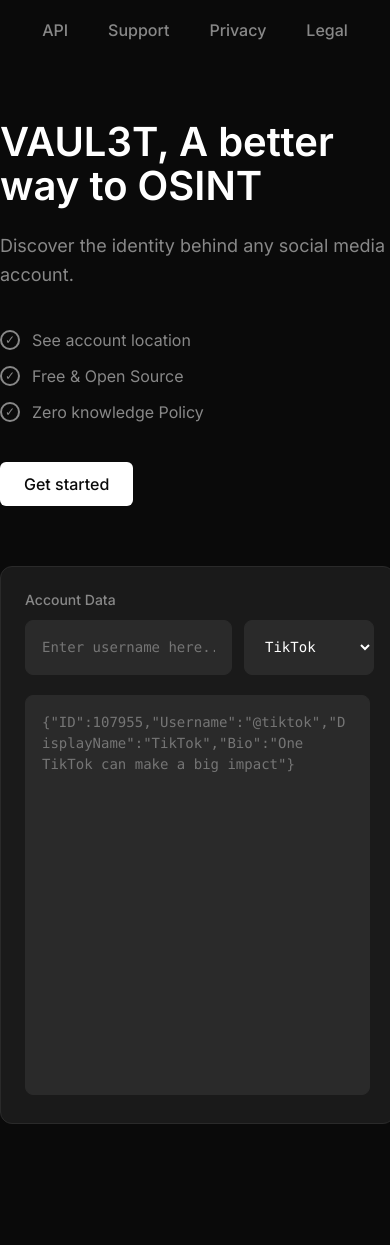
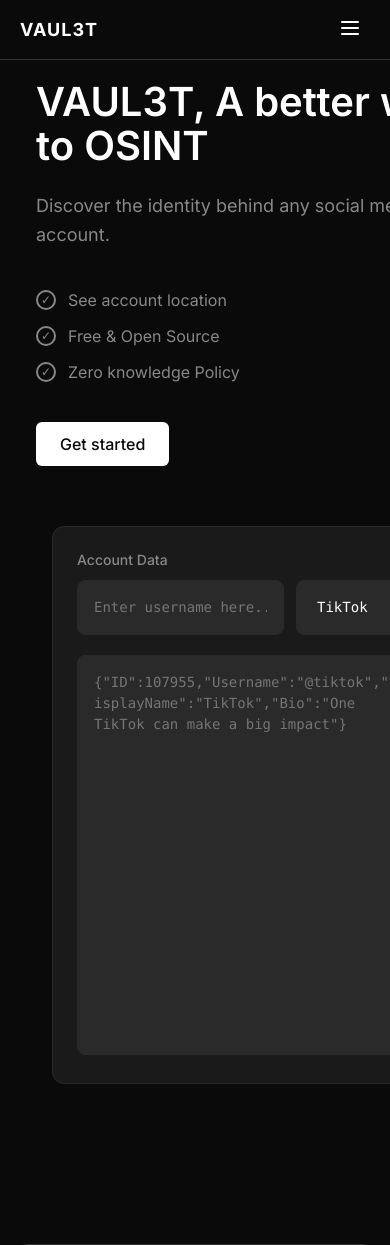
Before and after one commit to osintlarp/main, a Flask app: page / in a window 390 px wide; the page is wider, and only the part inside the window is pictured. Shown: the top 1245 px of that part. Run offline with Flask 3, Linux system fonts and the light colour scheme.

Commit message:
Update index.html

```diff
--- a/templates/index.html
+++ b/templates/index.html
@@ -20,8 +20,8 @@
 :root{--text-primary:#ffffff;--text-secondary:#888888;--bg-primary:#0a0a0a;--bg-secondary:#1a1a1a;--border-color:#333333;--accent-color:#4f46e5}
 *{margin:0;padding:0;box-sizing:border-box}
 body{background-color:var(--bg-primary);color:var(--text-primary);font-family:'Inter',sans-serif;min-height:100vh;display:flex;flex-direction:column}
-.container{display:grid;grid-template-columns:1fr 1fr;gap:40px;max-width:900px;margin:0 auto;align-items:center;min-height:100vh}
-.left-panel,.right-panel{justify-self:center}
+.container{display:grid;grid-template-columns:1fr 1fr;gap:40px;max-width:900px;margin:0 auto;align-items:center;min-height:100vh;padding:0 20px}
+.left-panel,.right-panel{justify-self:center;width:100%}
 .left-panel{max-width:600px}
 .right-panel{max-width:500px}
 .hero-title{font-size:4rem;font-weight:600;line-height:1.1;margin-bottom:24px;text-align:left}
@@ -58,12 +58,54 @@
 .footer{width:100%;text-align:center;padding:20px 0;border-top:1px solid var(--border-color);margin-top:auto}
 .footer a{color:var(--text-secondary);margin:0 15px;font-size:20px;text-decoration:none;transition:color .2s ease}
 .footer a:hover{color:var(--text-primary)}
-@media(max-width:1024px){.container{grid-template-columns:1fr;gap:60px;padding:60px 0}.features-grid{grid-template-columns:repeat(2,1fr)}}
-@media(max-width:768px){.hero-title{font-size:3rem}.features-grid{grid-template-columns:1fr;gap:20px}.feature-card{border-radius:0;margin-left:-20px;margin-right:-20px;width:calc(100% + 40px)}.features-section{padding:0 20px}}
-@media(max-width:480px){.hero-title{font-size:2.5rem}.feature-card{margin-left:-16px;margin-right:-16px;width:calc(100% + 32px)}}
+
+.mobile-header{display:none;position:fixed;top:0;left:0;right:0;height:60px;background-color:var(--bg-primary);border-bottom:1px solid var(--border-color);align-items:center;justify-content:space-between;padding:0 20px;z-index:1000}
+.mobile-logo{font-size:18px;font-weight:700;letter-spacing:1px}
+.menu-button{background:none;border:none;color:#fff;cursor:pointer;padding:8px}
+.menu-button svg{width:24px;height:24px;stroke:currentColor}
+.mobile-nav{position:fixed;top:60px;left:0;right:0;background:var(--bg-primary);border-bottom:1px solid var(--border-color);padding:20px;transform:translateY(-100%);opacity:0;transition:all .3s ease;z-index:999;pointer-events:none}
+.mobile-nav.active{transform:translateY(0);opacity:1;pointer-events:auto}
+.mobile-nav ul{list-style:none;display:flex;flex-direction:column;gap:16px}
+.mobile-nav li a{color:var(--text-secondary);text-decoration:none;font-weight:500;font-size:16px;display:block;padding:8px 0}
+
+@media(max-width:1024px){.container{grid-template-columns:1fr;gap:60px;padding:60px 20px}.features-grid{grid-template-columns:repeat(2,1fr)}}
+@media(max-width:768px){
+    .mobile-header{display:flex}
+    .top-nav{display:none}
+    .container{padding:80px 20px 40px}
+    .hero-title{font-size:3rem}
+    .left-panel,.right-panel{padding:0 20px}
+    .json-section{margin:0 20px}
+    .features-section{padding:0 20px}
+    .features-grid{grid-template-columns:1fr;gap:20px}
+}
+@media(max-width:480px){
+    .hero-title{font-size:2.5rem}
+    .left-panel,.right-panel{padding:0 16px}
+    .json-section{margin:0 16px}
+    .features-section{padding:0 16px}
+}
 </style>
 </head>
 <body>
+<div class="mobile-header">
+    <div class="mobile-logo">VAUL3T</div>
+    <button class="menu-button" id="menuButton">
+        <svg fill="none" stroke="currentColor" viewBox="0 0 24 24">
+            <path stroke-linecap="round" stroke-linejoin="round" stroke-width="2" d="M4 6h16M4 12h16M4 18h16"/>
+        </svg>
+    </button>
+</div>
+
+<nav class="mobile-nav" id="mobileNav">
+    <ul>
+        <li><a href="/api">API</a></li>
+        <li><a href="https://t.me/kyslaw">Support</a></li>
+        <li><a href="/privacy">Privacy</a></li>
+        <li><a href="/legal">Legal</a></li>
+    </ul>
+</nav>
+
 <header class="top-nav">
 <nav>
 <ul>
@@ -122,6 +164,19 @@
 <button class="close-btn" onclick="hideRateLimitPopup()"><i class="fas fa-times"></i></button>
 </div>
 <script>
+const menuButton = document.getElementById('menuButton');
+const mobileNav = document.getElementById('mobileNav');
+
+menuButton.addEventListener('click', () => {
+    mobileNav.classList.toggle('active');
+});
+
+document.querySelectorAll('.mobile-nav a').forEach(link => {
+    link.addEventListener('click', () => {
+        mobileNav.classList.remove('active');
+    });
+});
+
 function redirectToLoading(){window.location.href="/api/v0/@client/loading"}
 if(!navigator.onLine)redirectToLoading()
 setInterval(()=>{if(!navigator.onLine)redirectToLoading()},5000)
```
